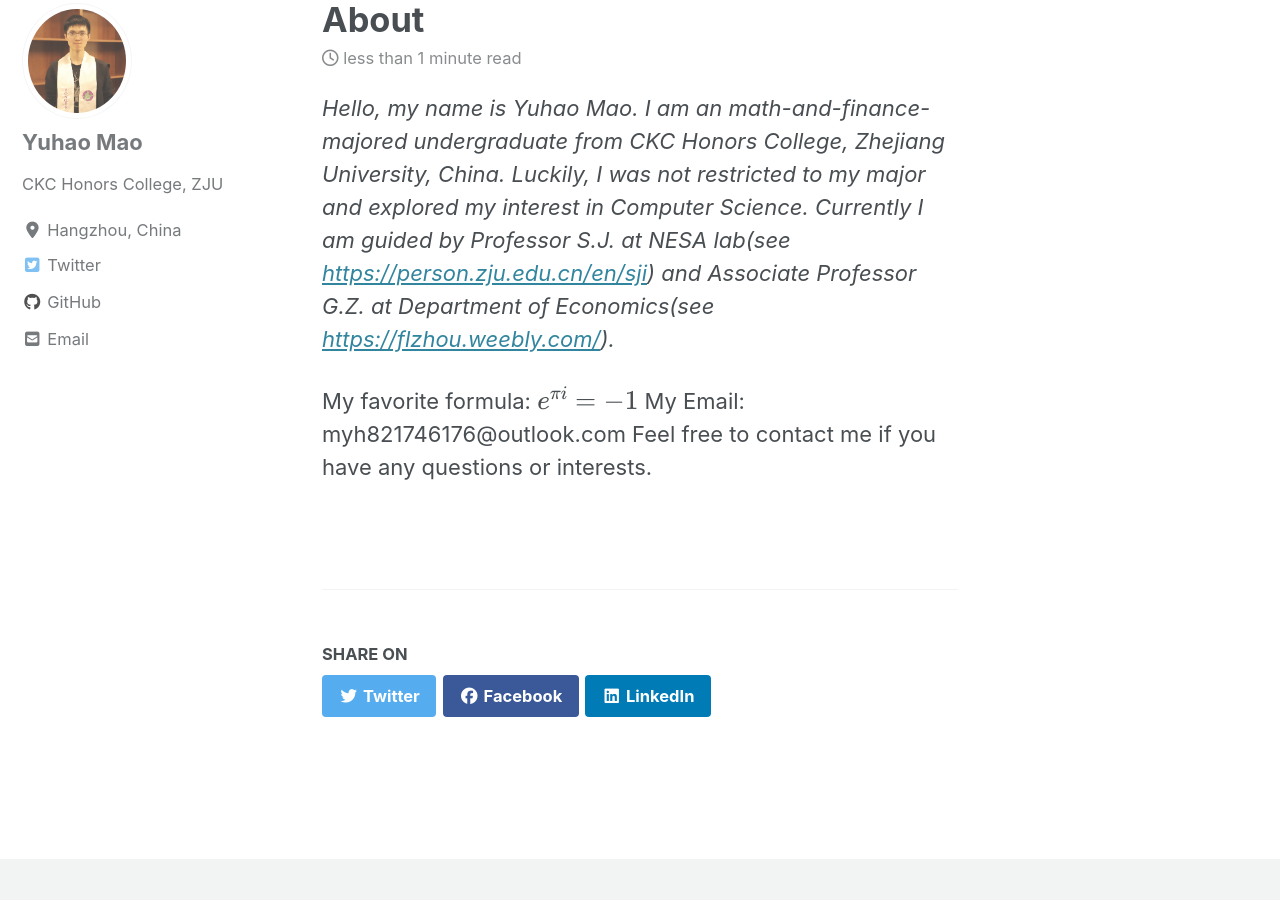
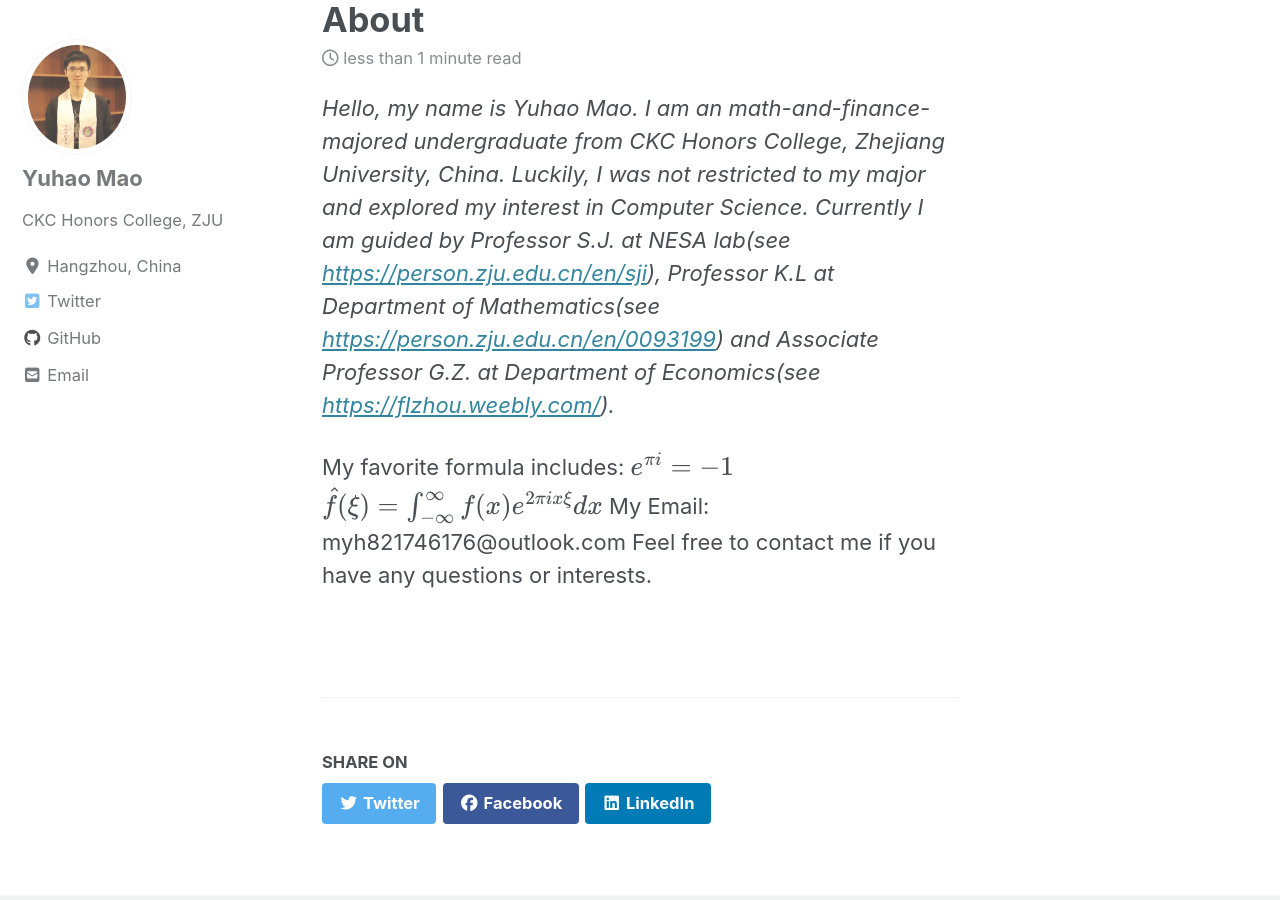
Before and after one commit to AlgebraLoveme/AlgebraLoveme.github.io, a Jekyll site: the page built from _pages/about.md, in a window 1280 px wide and 900 px high, scrolled down 1006 px. Built offline with Jekyll 4.4.1, drawn with Linux system fonts in a browser that asks for light colours; cached includes are drawn as plain includes; nearby versions of some CDN libraries; formulas are drawn with MathJax 3.

Commit message:
Update about.md

```diff
--- a/_pages/about.md
+++ b/_pages/about.md
@@ -6,8 +6,10 @@
     image: "/imgs/scene.jpg"
 ---
 
-*Hello, my name is Yuhao Mao. I am an math-and-finance-majored undergraduate from CKC Honors College, Zhejiang University, China. Luckily, I was not restricted to my major and explored my interest in Computer Science. Currently I am guided by Professor S.J. at NESA lab(see <https://person.zju.edu.cn/en/sji>) and Associate Professor G.Z. at Department of Economics(see <https://flzhou.weebly.com/>).*
+*Hello, my name is Yuhao Mao. I am an math-and-finance-majored undergraduate from CKC Honors College, Zhejiang University, China. Luckily, I was not restricted to my major and explored my interest in Computer Science. Currently I am guided by Professor S.J. at NESA lab(see <https://person.zju.edu.cn/en/sji>), Professor K.L at Department of Mathematics(see <https://person.zju.edu.cn/en/0093199>) and Associate Professor G.Z. at Department of Economics(see <https://flzhou.weebly.com/>).*
 
-My favorite formula: $$e^{\pi i}=-1$$
+My favorite formula includes:
+$$e^{\pi i}=-1$$
+$$\hat{f}(\xi) = \int_{-\infty}^{\infty}f(x)e^{2\pi i x\xi}dx$$
 My Email: myh821746176@outlook.com
 Feel free to contact me if you have any questions or interests.
```
